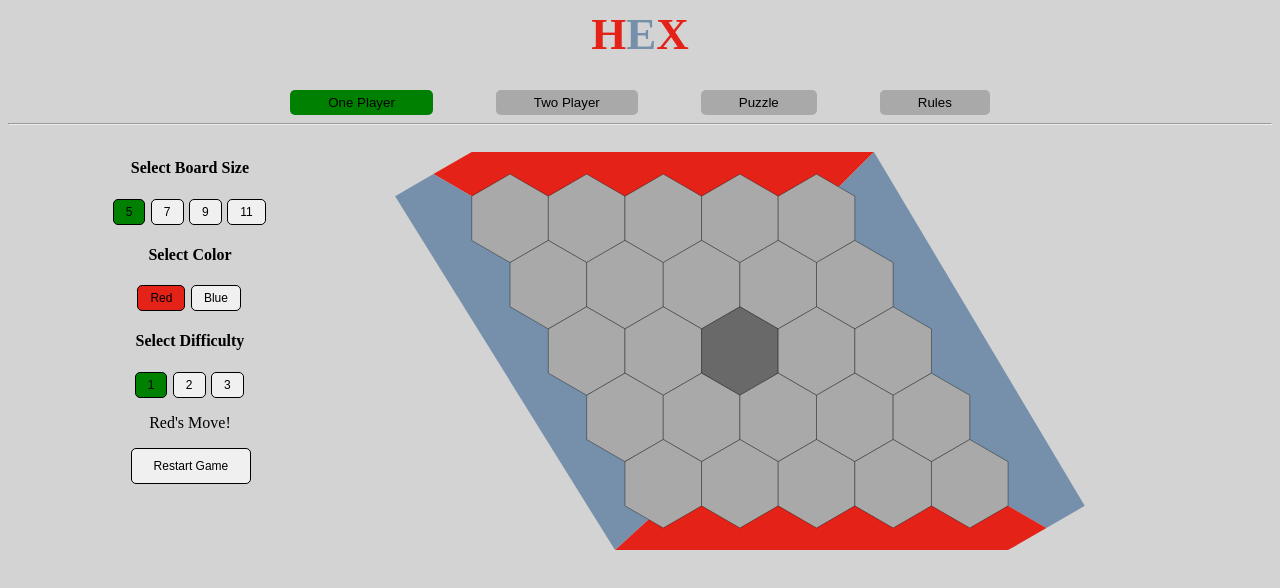
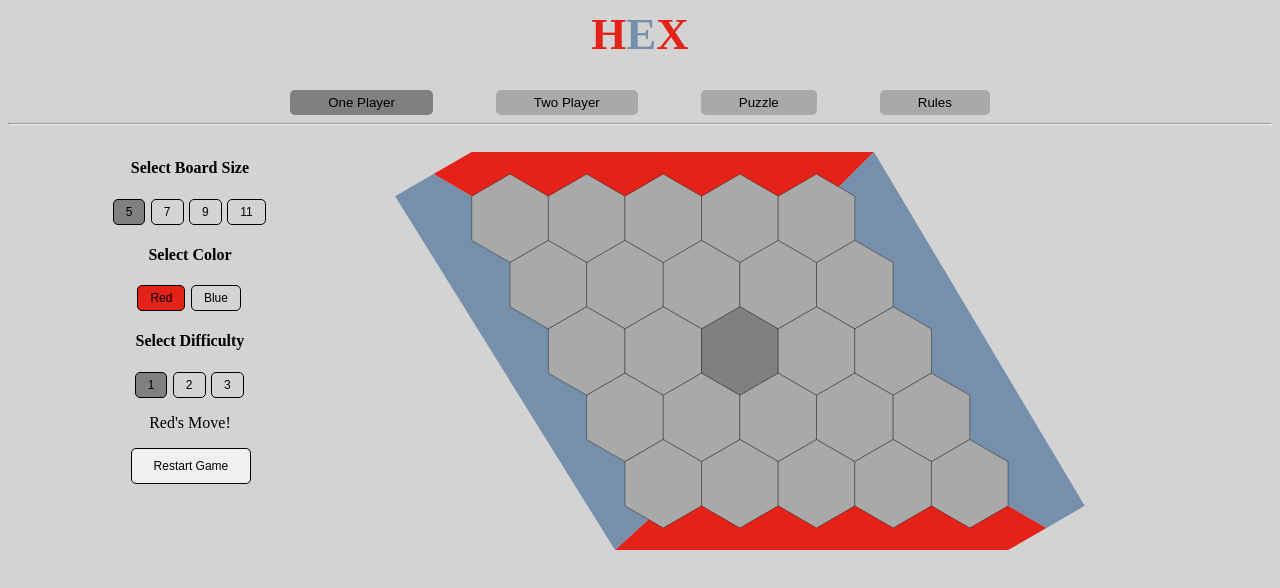
Before and after one commit to ebkeefe5/hexGame, a React (Create React App) app: page / in a window 1280 px wide. Shown: the top 588 px of the page. Built offline with nearby package versions, Linux system fonts and the light colour scheme.

Commit message:
not perfect but less triggering than green

```diff
--- a/src/components/button/ColorButton.tsx
+++ b/src/components/button/ColorButton.tsx
@@ -11,7 +11,7 @@ export default class ColorButton extends React.Component<ColorButtonProps> {
   render(): JSX.Element {
     const { onClick, label, selected, red } = this.props;
 
-    let backgroundColor = '#F0F0F0';
+    let backgroundColor = '#D3D3D3';
     if (selected) {
       backgroundColor = red ? '#E42217' : '#7690ac';
     }
--- a/src/components/button/MenuButton.tsx
+++ b/src/components/button/MenuButton.tsx
@@ -14,7 +14,7 @@ export default class MenuButton extends React.Component<MenuButtonProps> {
 
     let backgroundColor = '#A9A9A9';
     if (selected) {
-      backgroundColor = 'green';
+      backgroundColor = 'gray';
     }
 
     let marginRightPercent = '0%';
--- a/src/components/button/SelectNumberButton.tsx
+++ b/src/components/button/SelectNumberButton.tsx
@@ -11,9 +11,9 @@ export default class SelectNumberButton extends React.Component<SelectNumberButt
   render(): JSX.Element {
     const { onClick, label, selected } = this.props;
 
-    let backgroundColor = '#F0F0F0';
+    let backgroundColor = '#D3D3D3';
     if (selected) {
-      backgroundColor = 'green';
+      backgroundColor = 'gray';
     }
 
     return (
--- a/src/constants/colors.ts
+++ b/src/constants/colors.ts
@@ -1,3 +1,3 @@
 //unclaimedPiece, player1Piece, player2Piece, player1PieceWon, player2PieceWon
 export const COLORS: string[] = ['#A9A9A9', '#E42217', '#7690ac', '#800000', '#000080'];
-export const NOT_ALLOWED_COLOR: string = '#696969';
+export const NOT_ALLOWED_COLOR: string = 'gray';
```
